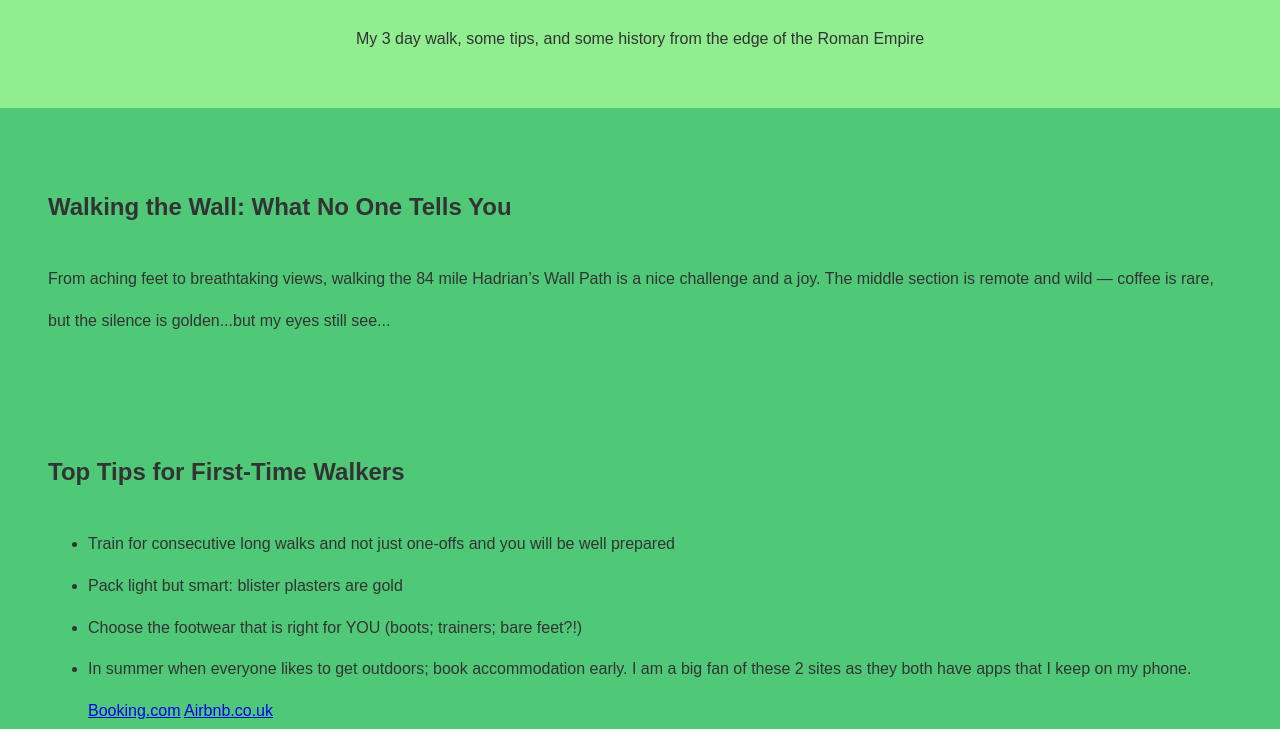
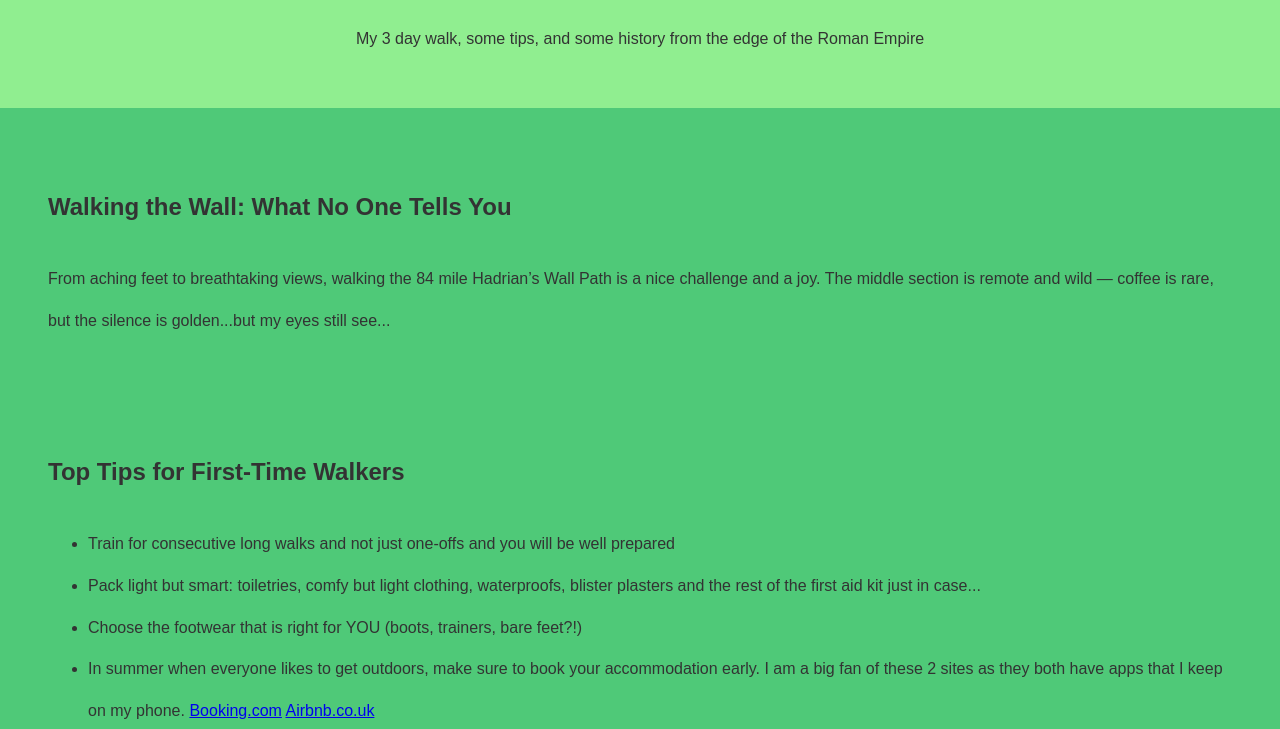
Before and after one commit to IDSallybot/Wall-Of-Hadrian, a plain HTML site: page index.html in a window 1280 px wide. Shown: the part 223-952 px from the top of the page. Drawn offline with Linux system fonts and the light colour scheme.

Commit message:
Update index.html

```diff
--- a/index.html
+++ b/index.html
@@ -33,11 +33,12 @@
       <h2>Top Tips for First-Time Walkers</h2>
       <ul>
         <li>Train for consecutive long walks and not just one-offs and you will be well prepared</li>
-        <li>Pack light but smart: blister plasters are gold</li>
-        <li>Choose the footwear that is right for YOU (boots; trainers; bare feet?!)</li>
-        <li>In summer when everyone likes to get outdoors; book accommodation early.  I am a big fan of these 2 sites as they both have apps that I keep on my phone.
+        <li>Pack light but smart: toiletries, comfy but light clothing, waterproofs, blister plasters and the rest of the first aid kit just in case...</li>
+        <li>Choose the footwear that is right for YOU (boots, trainers, bare feet?!)</li>
+        <li>In summer when everyone likes to get outdoors, make sure to book your accommodation early.  I am a big fan of these 2 sites as they both have apps that I keep on my phone.
 <a href="https://www.booking.com" target="_blank" rel="noopener noreferrer">Booking.com</a>
        <a href="https://www.airbnb.co.uk" target="_blank" rel="noopener noreferrer">Airbnb.co.uk</a> <li>
+     <li>Always have your phone battery charged for emergencies, worth having what3words App installed on your mobile too</li>
       </ul>
     </article>
   </main>
```
